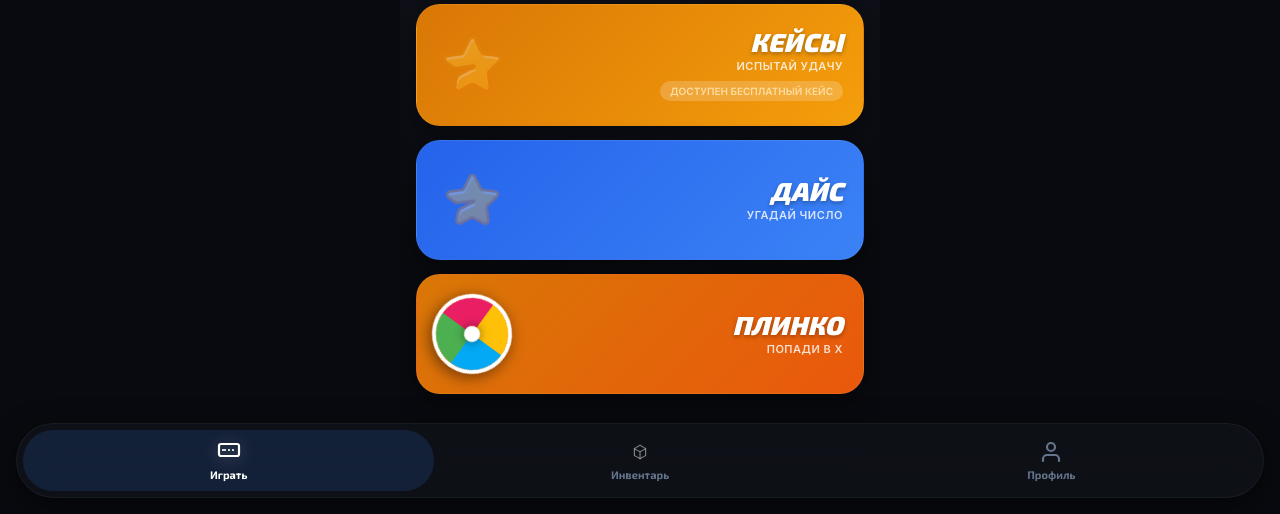
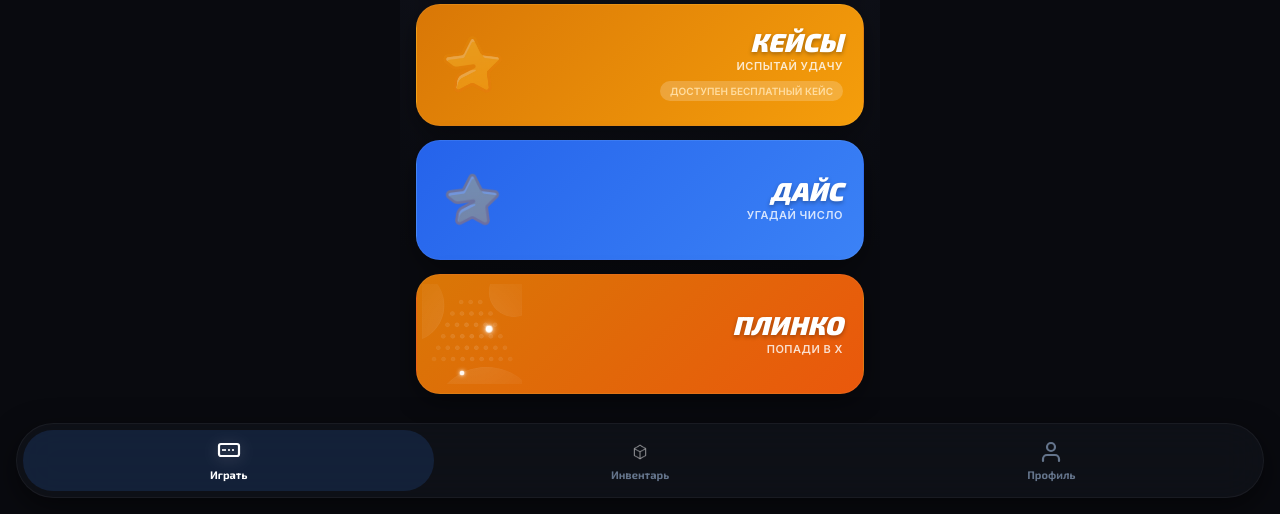
Before and after one commit to mihailawp-gif/tgqwen, a Python web app: template templates/index.html in a window 1280 px wide. Shown: the part 355-869 px from the top of the page. Run offline with Jinja, Linux system fonts and the light colour scheme; the template is opened without the code that fills it, so the values that code supplies are empty; some libraries are stand-ins or nearby versions.

Commit message:
block plinko anim test

```diff
--- a/static/css/style.css
+++ b/static/css/style.css
@@ -180,28 +180,7 @@ body {
 }
 
 /* Колесо рулетки (аккуратное, на CSS) */
-.css-wheel {
-    width: 80px;
-    height: 80px;
-    border-radius: 50%;
-    border: 4px solid #fff;
-    position: relative;
-    overflow: hidden;
-    box-shadow: 0 4px 15px rgba(0,0,0,0.5);
-    animation: spinWheel 6s linear infinite;
-}
-.css-wheel::before {
-    content: ''; position: absolute; inset: 0;
-    background: conic-gradient(#ffc107 0 90deg, #03a9f4 90deg 180deg, #4caf50 180deg 270deg, #e91e63 270deg 360deg);
-}
-.css-wheel::after {
-    content: ''; position: absolute;
-    top: 50%; left: 50%; transform: translate(-50%, -50%);
-    width: 16px; height: 16px;
-    background: #fff; border-radius: 50%;
-    box-shadow: 0 0 10px rgba(0,0,0,0.5);
-}
-@keyframes spinWheel { to { transform: rotate(360deg); } }
+
 
 /* ===== BOTTOM NAVIGATION ===== */
 /* ===== BOTTOM NAVIGATION ===== */
@@ -742,3 +721,77 @@ input:checked + .slider:before { transform: translateX(18px); background-color:
 .promo-input-group input::placeholder { text-transform: none; font-weight: 500; color: var(--txt3); }
 .promo-input-group button { background: linear-gradient(135deg, var(--blue), #2563eb); color: #fff; border: none; border-radius: 10px; padding: 0 16px; font-family: 'Exo 2', sans-serif; font-weight: 800; cursor: pointer; box-shadow: 0 4px 12px rgba(59, 130, 246, 0.3); transition: transform 0.15s; }
 .promo-input-group button:active { transform: scale(0.95); }
+/* ===== АНИМАЦИЯ ПЛИНКО В МЕНЮ ===== */
+.plinko-anim-wrapper {
+    position: relative;
+    width: 100px;
+    height: 100px;
+    display: flex;
+    align-items: center;
+    justify-content: center;
+}
+
+/* Фон с точками */
+.plinko-bg {
+    width: 100%;
+    height: 100%;
+    object-fit: cover;
+    /* CSS Магия: убивает весь черный/темный фон у SVG, оставляя только светлые точки */
+    mix-blend-mode: screen;
+    opacity: 0.6; /* Делаем точки полупрозрачными, чтобы не отвлекали от шариков */
+}
+
+/* Шарики */
+.plinko-ball {
+    position: absolute;
+    width: 8px;
+    height: 8px;
+    background: #ffffff;
+    border-radius: 50%;
+    box-shadow: 0 0 10px #ffffff, 0 0 4px rgba(255,255,255,0.8);
+    top: 0;
+    left: 50%;
+    margin-left: -4px; /* Центрируем по оси X */
+    opacity: 0;
+}
+
+/* Привязываем разные анимации и задержки к каждому шарику */
+.pb-1 { animation: pFall1 2.2s infinite linear; }
+.pb-2 { animation: pFall2 2.5s infinite linear 0.7s; }
+.pb-3 { animation: pFall3 2.8s infinite linear 1.4s; }
+
+/* Траектория 1 (падает зигзагом) */
+@keyframes pFall1 {
+    0%   { top: 5%;  left: 50%; opacity: 0; transform: scale(0.5); }
+    10%  { top: 15%; left: 50%; opacity: 1; transform: scale(1); }
+    25%  { top: 30%; left: 40%; }
+    40%  { top: 45%; left: 50%; }
+    55%  { top: 60%; left: 60%; }
+    70%  { top: 75%; left: 50%; }
+    85%  { top: 85%; left: 40%; opacity: 1; }
+    100% { top: 95%; left: 45%; opacity: 0; transform: scale(0.5); }
+}
+
+/* Траектория 2 (отскакивает вправо) */
+@keyframes pFall2 {
+    0%   { top: 5%;  left: 50%; opacity: 0; transform: scale(0.5); }
+    10%  { top: 15%; left: 50%; opacity: 1; transform: scale(1); }
+    25%  { top: 30%; left: 60%; }
+    40%  { top: 45%; left: 70%; }
+    55%  { top: 60%; left: 60%; }
+    70%  { top: 75%; left: 50%; }
+    85%  { top: 85%; left: 60%; opacity: 1; }
+    100% { top: 95%; left: 55%; opacity: 0; transform: scale(0.5); }
+}
+
+/* Траектория 3 (отскакивает влево) */
+@keyframes pFall3 {
+    0%   { top: 5%;  left: 50%; opacity: 0; transform: scale(0.5); }
+    10%  { top: 15%; left: 50%; opacity: 1; transform: scale(1); }
+    25%  { top: 30%; left: 40%; }
+    40%  { top: 45%; left: 30%; }
+    55%  { top: 60%; left: 40%; }
+    70%  { top: 75%; left: 30%; }
+    85%  { top: 85%; left: 40%; opacity: 1; }
+    100% { top: 95%; left: 35%; opacity: 0; transform: scale(0.5); }
+}
--- a/templates/index.html
+++ b/templates/index.html
@@ -6,7 +6,7 @@
     <meta name="theme-color" content="#0d0d17">
     <title>Кейсы — Telegram</title>
     <link rel="preconnect" href="https://fonts.googleapis.com">
-    <link rel="stylesheet" href="/static/css/style.css?v=1353">
+    <link rel="stylesheet" href="/static/css/style.css?v=1354">
     <script src="https://telegram.org/js/telegram-web-app.js"></script>
     <script src="https://cdnjs.cloudflare.com/ajax/libs/bodymovin/5.12.2/lottie.min.js"></script>
     <script src="https://cdn.jsdelivr.net/npm/fflate@0.8.2/umd/index.js"></script>
@@ -105,9 +105,14 @@
                         <p>УГАДАЙ ЧИСЛО</p>
                     </div>
                 </div>
-				<div class="game-block block-plinko align-right" onclick="showtoast('в разработке!')">
+				<div class="game-block block-plinko align-right" onclick="showToast('В разработке!')">
                     <div class="art-left">
-                        <div class="css-wheel"></div>
+                        <div class="plinko-anim-wrapper">
+                            <img src="/static/images/test.svg" class="plinko-bg" alt="plinko">
+                            <div class="plinko-ball pb-1"></div>
+                            <div class="plinko-ball pb-2"></div>
+                            <div class="plinko-ball pb-3"></div>
+                        </div>
                     </div>
                     <div class="info">
                         <h2>ПЛИНКО</h2>
```
Also changed, not shown: static/images/test.svg (added).
